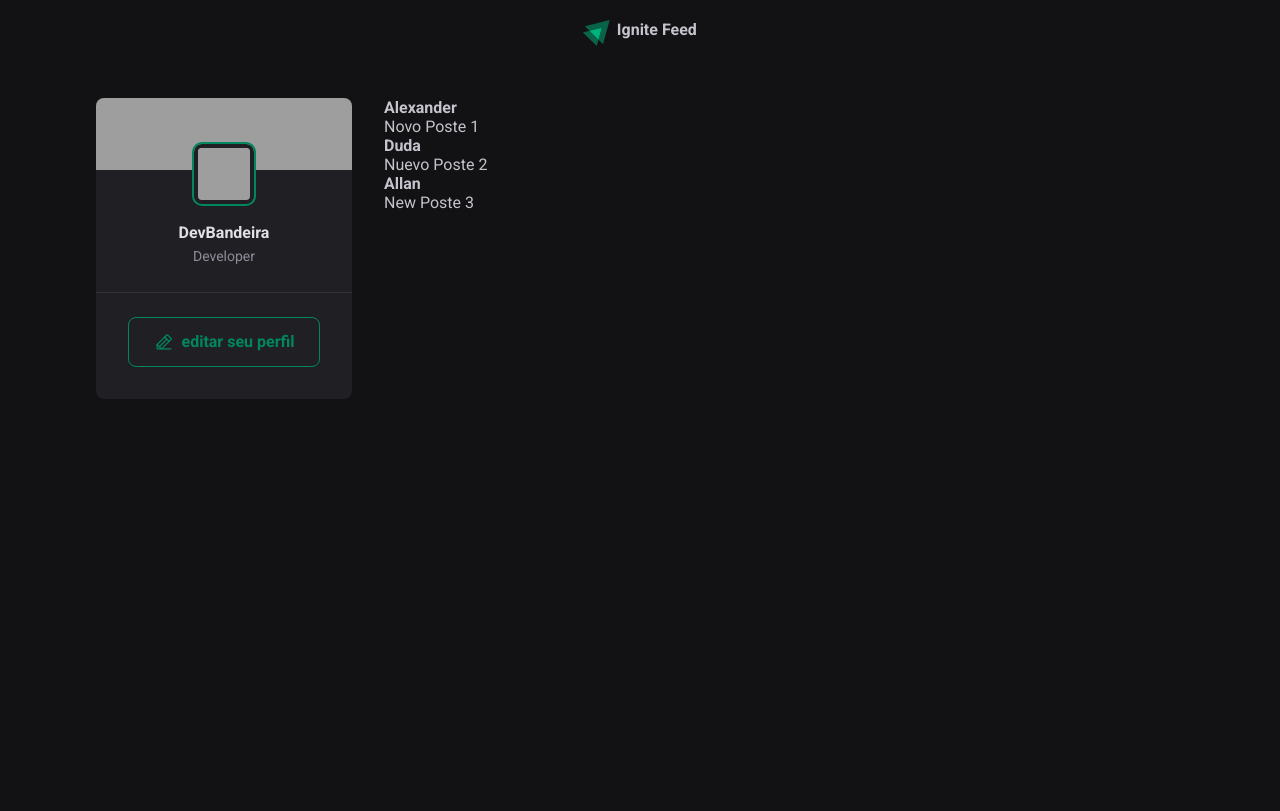
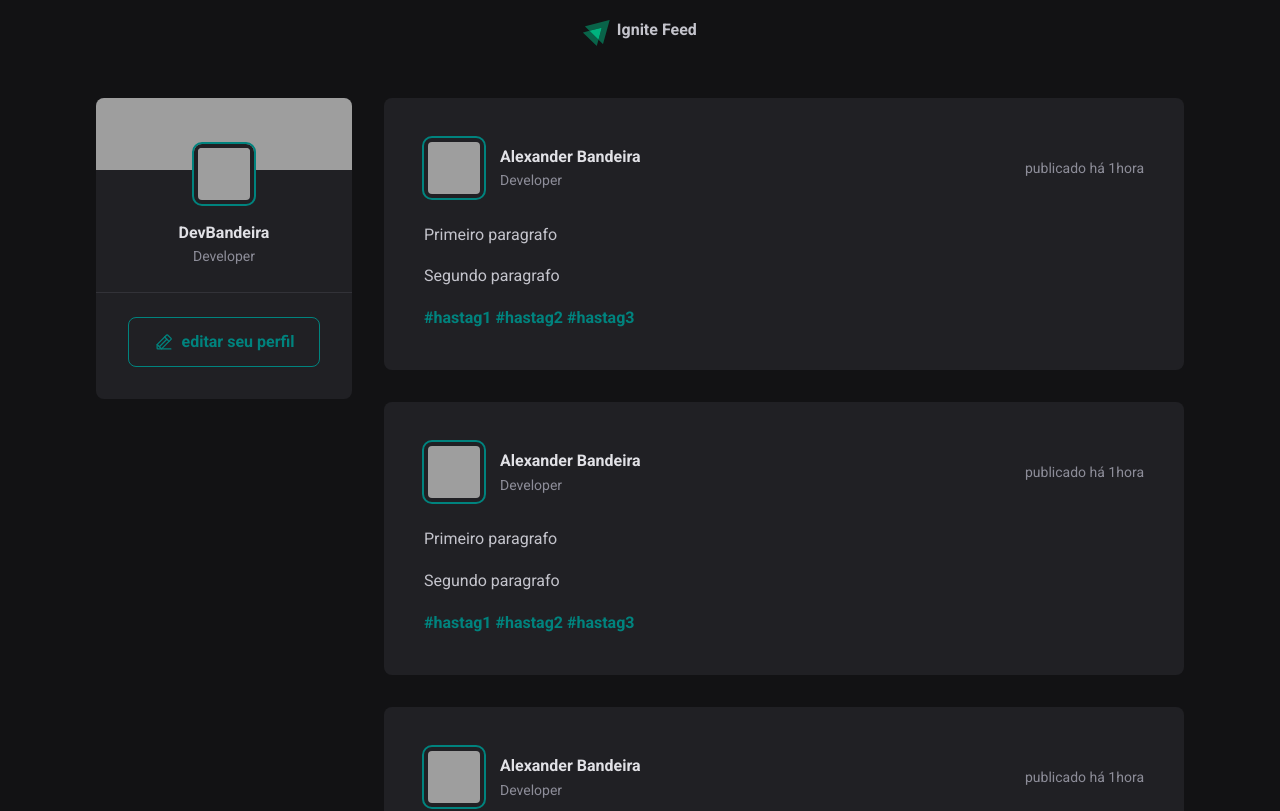
Before and after one commit to devbandeira/Rocketseat, a React (Vite) app in the folder ReactJS/CriandoPrimeiroProjeto/01-fundamentos-reactjs/: page / in a window 1280 px wide. Shown: the top 811 px of the page. Built offline with nearby package versions, Linux system fonts and the light colour scheme; grey boxes are pictures that could not be loaded.

Commit message:
Componente e estilizaçao POST

```diff
--- a/ReactJS/CriandoPrimeiroProjeto/01-fundamentos-reactjs/src/App.jsx
+++ b/ReactJS/CriandoPrimeiroProjeto/01-fundamentos-reactjs/src/App.jsx
@@ -1,9 +1,10 @@
-import Post from "./Post";
+import {Post} from "./components/Post";
 import { Header } from "./components/Header";
+import { Sidebar } from "./components/Sidebar";
 
 import styles from "./App.module.css"; /*Posso ter um importe GLOBAL e um não global */
 import "./global.css";
-import { Sidebar } from "./components/Sidebar";
+
 /*<div className={styles.wrapper}></div> -> Qnd uso Styles.Já Mosta o que tenho dentro do meu App.module.css
 Devido CSS Modules extensão*/
 function App() {
@@ -13,7 +14,7 @@ function App() {
       <div className={styles.wrapper}>
         <Sidebar />
         <main>
-          <Post name="Alexander" post="Novo Poste 1" />
+          <Post />
           <Post name="Duda" post="Nuevo Poste 2" />
           <Post name="Allan" post=" New Poste 3" />
         </main>
--- a/ReactJS/CriandoPrimeiroProjeto/01-fundamentos-reactjs/src/Post.jsx
+++ /dev/null
@@ -1,11 +0,0 @@
-function Post(props){/*Dentro da props eu recebo um OBJETO {} que tem minhas propriedades */
-  return (
-     /*No react quando quero exibir o valor de uma variavel JS dentro do HTML eu uso o {}*/
-    <>
-    <strong>{props.name}</strong>
-    <p>{props.post}</p>
-    </>
-    )
-}
-
-export default Post
--- /dev/null
+++ b/ReactJS/CriandoPrimeiroProjeto/01-fundamentos-reactjs/src/components/Post.jsx
@@ -0,0 +1,30 @@
+import styles from './Post.module.css';
+
+export function Post() {
+  return (
+    <article className={styles.post}>
+      <header>
+        <div className={styles.author}>
+          <img className={styles.avatar} src="https://github.com/devbandeira.png"/>
+          <div className={styles.authorInfo}>
+            <strong>Alexander Bandeira</strong>
+            <span>Developer</span>
+          </div>
+        </div>
+
+        <time title='23 de Janeiro às 10:00' dateTime='2023-01-11'>
+          publicado há 1hora
+        </time>
+      </header>
+
+      <div className={styles.content}>
+        <p>Primeiro paragrafo</p>
+        <p>Segundo paragrafo</p>
+        {/* formas de por espaço, como um backspace no REACT {'    '} */}
+        <p><a href=""> #hastag1</a>{' '}
+        <a href=""> #hastag2</a>{' '}
+        <a href=""> #hastag3</a></p>{' '}
+      </div>
+    </article>
+  )
+}
--- /dev/null
+++ b/ReactJS/CriandoPrimeiroProjeto/01-fundamentos-reactjs/src/components/Post.module.css
@@ -0,0 +1,86 @@
+.post {
+  background: var(--gray-800);
+  border-radius: 8px;
+  padding: 2.5rem;
+}
+
+/* .post + .post  = Quero estilizar todo post, que antes dele tenha um post também */
+/* Isso so vai aplicar para post que tenham outros posts antes dele. daria para fazer com first child, gap, etc */
+.post + .post {
+  margin-top: 2rem;
+}
+
+.content {
+  line-height: 1.6;
+  color: var(--gray-300);
+  margin-top: 1.5rem;
+}
+
+.content p {
+  margin-top: 1rem;
+}
+
+/* ou .content a */
+.content p a {
+  font-weight: bold;
+  color: var(--green-500);
+  text-decoration: none;
+}
+
+.content p a:hover {
+  color: var(--green-300);
+}
+
+/* Busca apenas as TAGAS HEADERS que estão no primeiro NIVEL DENTRO DO POST
+Diratemente dentrodo nosso POST, para não pegar outros HEADERS dentro do post*/
+.post > header{
+  display: flex;
+  align-items: center;
+  justify-content: space-between;
+  /*Colocando nosso conteudo espaçado do
+  <time title='23 de Janeiro às 10:00' dateTime='2023-01-11'>
+          publicado há 1hora
+        </time>
+  */
+}
+
+.post > header time {
+  font-size: 0.875rem;
+  color: var(--gray-400);
+}
+
+.author {
+  display: flex;
+  align-items: center;
+  gap: 1rem;
+  /*Traz os conteuods para a direita da minha imagem e tenham 16px entre eles 1rem*/
+}
+
+.author img{
+  width: calc(3rem + 12px);
+  height: calc(3rem + 12px);
+  border-radius: 8px;
+  border: 4px solid var(--gray-800);
+  outline: 2px solid var(--green-500);
+}
+
+/* authorInfo {
+  display: flex;
+  flex-direction: column;/*forncando para strong e span ficarem embaixo uma da outra, porque por padrao sao display:inline
+}
+
+ou fazer o que fiz anaixo
+*/
+
+.authorInfo strong {
+  display: block;
+  color: var(--gray-100);
+  line-height: 1.6;
+}
+
+.authorInfo span {
+  display: block;
+  font-size: 0.875rem;
+  color: var(--gray-400);
+  line-height: 1.6;
+}
--- a/ReactJS/CriandoPrimeiroProjeto/01-fundamentos-reactjs/src/global.css
+++ b/ReactJS/CriandoPrimeiroProjeto/01-fundamentos-reactjs/src/global.css
@@ -9,7 +9,8 @@
   --gray-800: #202024;
   --gray-900: #121214;
 
-  --green-500: #00875f;
+  --green-500: #00837E;
+  --green-300: #00875f;
 }
 
 
```
